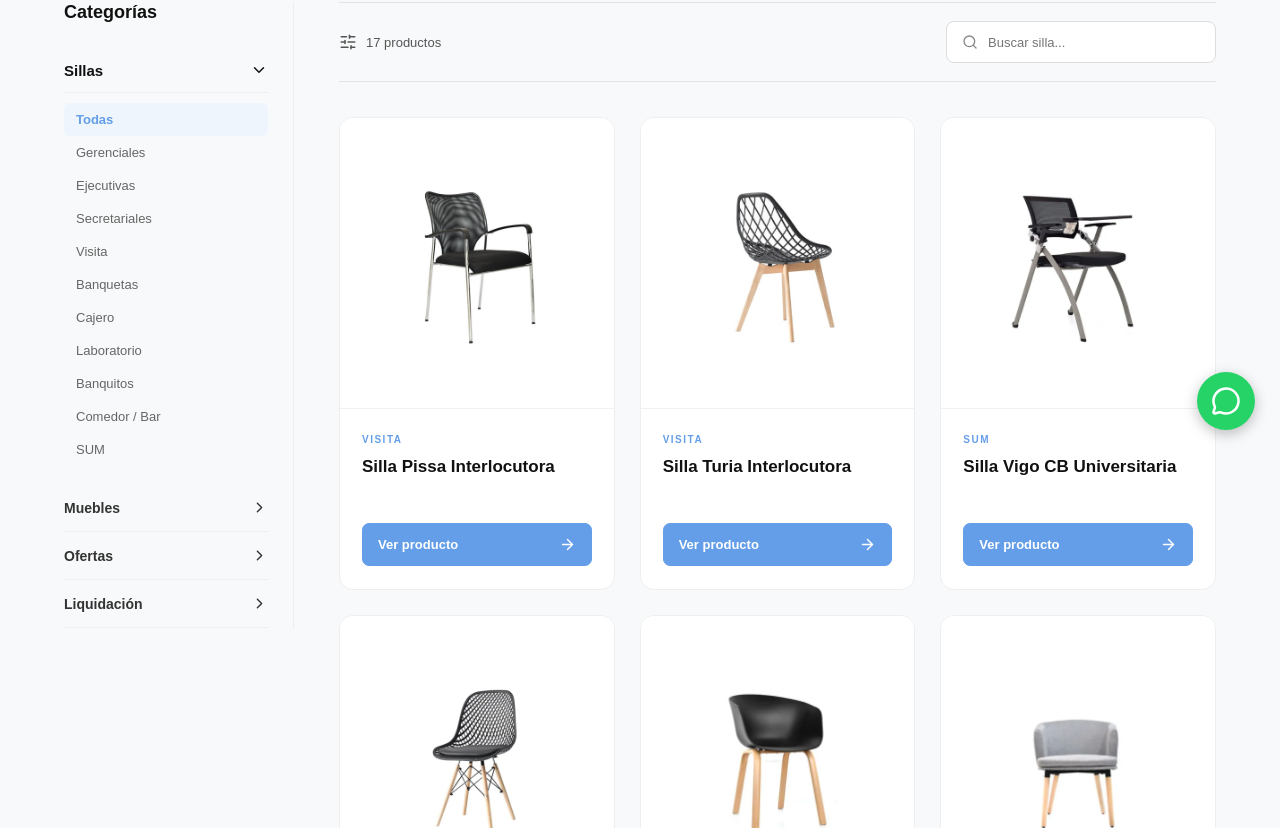
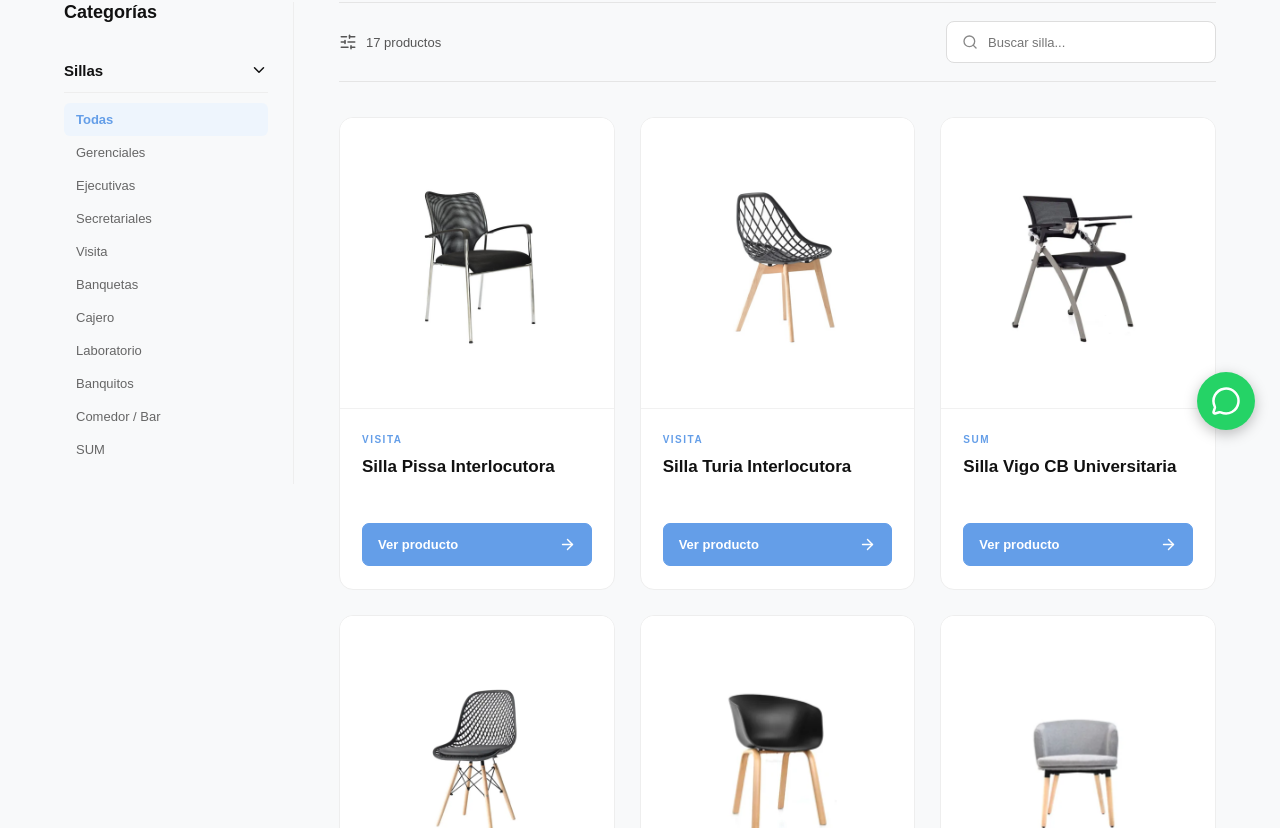
Before and after one commit to TheTomato3D/Armotek, a React (Vite) app in the folder frontend/: page / in a window 1280 px wide. Shown: the part 345-1173 px from the top of the page. Built offline with nearby package versions, Linux system fonts and the light colour scheme.

Commit message:
Finalización Armotek - Adriano

```diff
--- a/frontend/index.html
+++ b/frontend/index.html
@@ -2,7 +2,7 @@
 <html lang="en">
   <head>
     <meta charset="UTF-8" />
-    <link rel="icon" type="image/png" href="/logo-armotek.png" />
+    <link rel="icon" href="/Logo.ico" />
     <meta name="viewport" content="width=device-width, initial-scale=1.0" />
     <title>ARMOTEK | Mobiliario de Oficina</title>
   </head>
--- a/frontend/src/pages/Chairs.jsx
+++ b/frontend/src/pages/Chairs.jsx
@@ -223,9 +223,7 @@ function Chairs() {
                       ? "sidebar-category active"
                       : "sidebar-category"
                   }
-                  onClick={() =>
-                    setActiveCategory(category)
-                  }
+                  onClick={() => setActiveCategory(category)}
                 >
                   {category}
                 </button>
@@ -233,32 +231,6 @@ function Chairs() {
 
             </div>
           )}
-
-          {/* OTRAS CATEGORÍAS */}
-
-          <Link
-            to="/muebles"
-            className="sidebar-link"
-          >
-            <span>Muebles</span>
-            <ChevronRight size={17} />
-          </Link>
-
-          <Link
-            to="/ofertas"
-            className="sidebar-link"
-          >
-            <span>Ofertas</span>
-            <ChevronRight size={17} />
-          </Link>
-
-          <Link
-            to="/liquidacion"
-            className="sidebar-link"
-          >
-            <span>Liquidación</span>
-            <ChevronRight size={17} />
-          </Link>
 
         </aside>
 
@@ -288,9 +260,7 @@ function Chairs() {
                 type="text"
                 placeholder="Buscar silla..."
                 value={search}
-                onChange={(e) =>
-                  setSearch(e.target.value)
-                }
+                onChange={(e) => setSearch(e.target.value)}
               />
             </div>
 
```
Also changed, not shown: 1 other file (tests, documents, lock files or other folders).
